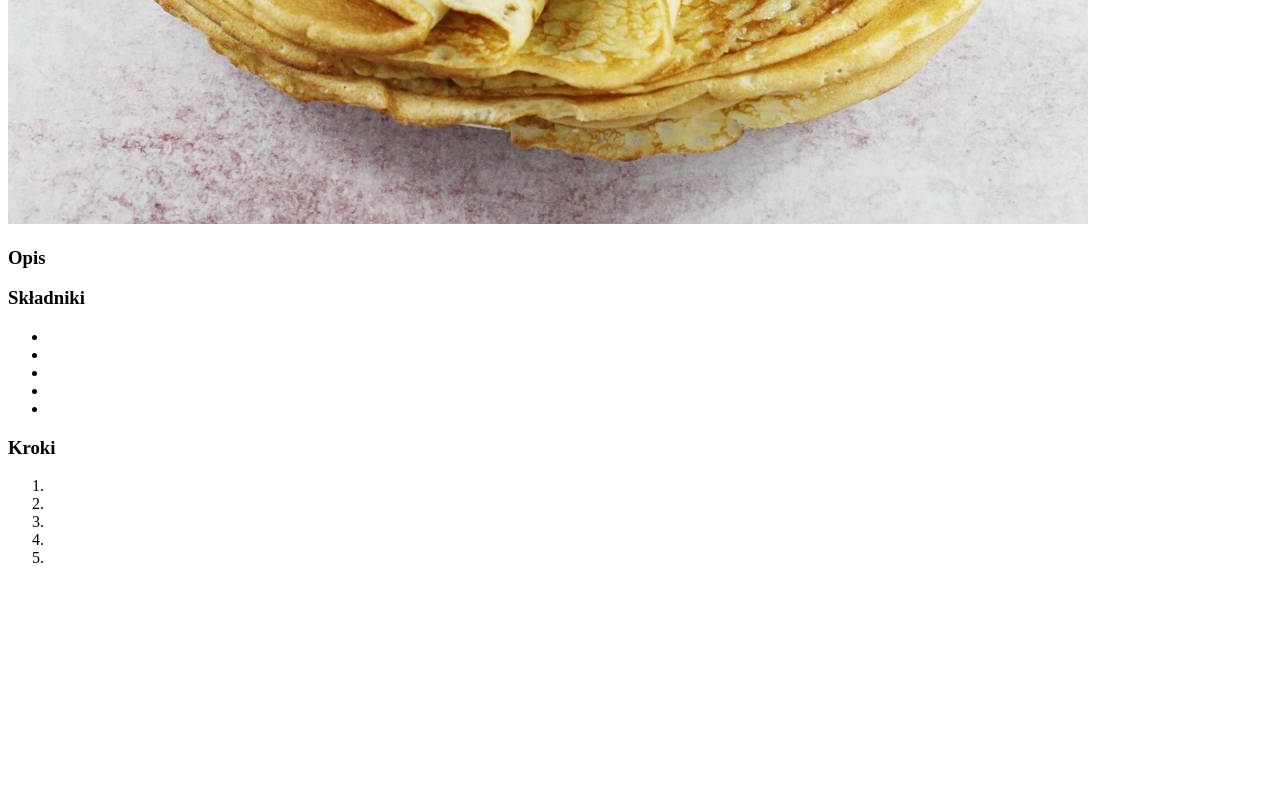
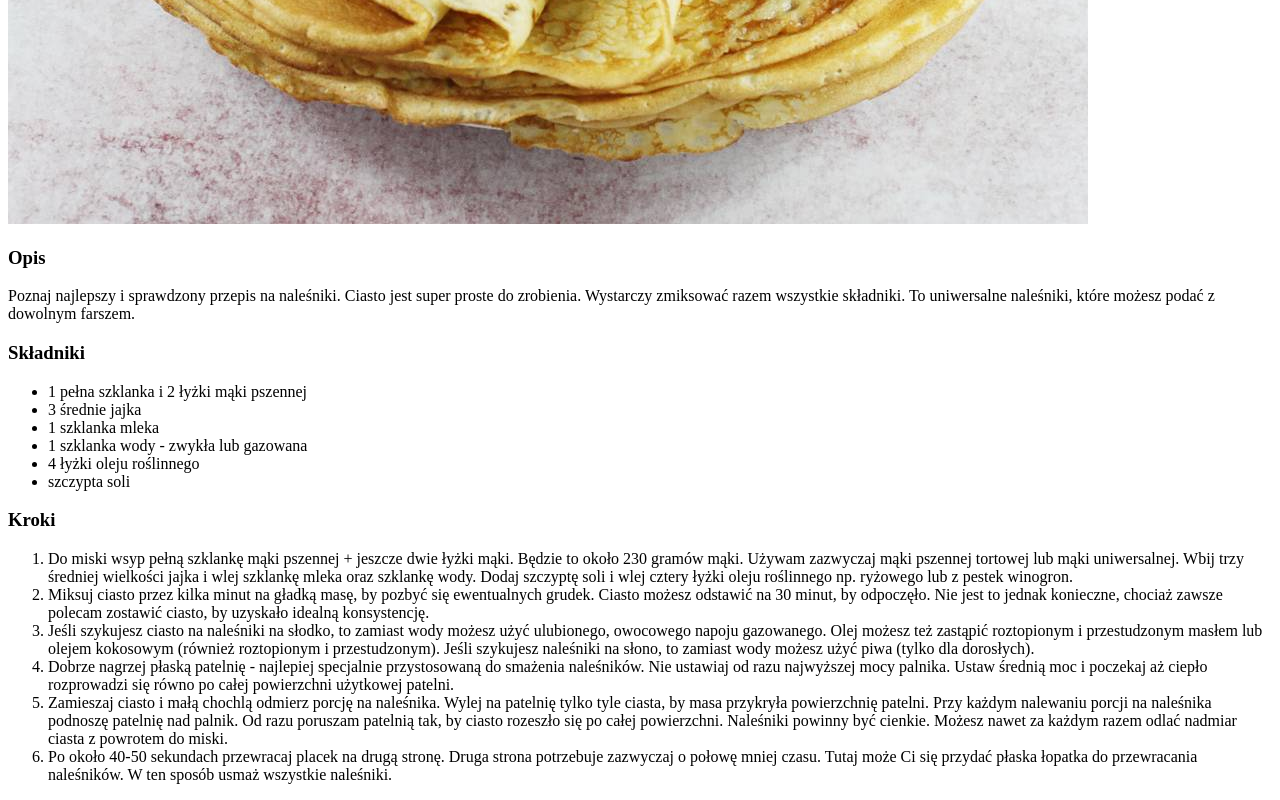
Before and after one commit to marczik/odin-recipes, a plain HTML site: page recipes/nalesniki.html in a window 1280 px wide. Shown: the part 936-1736 px from the top of the page. Before the commit the page ends 1519 px from the top, so only its background shows below. Drawn offline with Linux system fonts and the light colour scheme.

Commit message:
Uzupełniłem tekst w nalesniki.html

```diff
--- a/recipes/nalesniki.html
+++ b/recipes/nalesniki.html
@@ -12,22 +12,40 @@
     <h1>Przepis na naleśniki</h1>
     <img src="../images/nalesniki.jpg" alt="">
     <h3>Opis</h3>
-    <p></p>
+    <p>Poznaj najlepszy i sprawdzony przepis na naleśniki. Ciasto jest super proste do zrobienia. Wystarczy zmiksować
+        razem wszystkie składniki. To uniwersalne naleśniki, które możesz podać z dowolnym farszem. </p>
     <h3>Składniki</h3>
     <ul>
-        <li></li>
-        <li></li>
-        <li></li>
-        <li></li>
-        <li></li>
+        <li>1 pełna szklanka i 2 łyżki mąki pszennej</li>
+        <li>3 średnie jajka</li>
+        <li>1 szklanka mleka</li>
+        <li>1 szklanka wody - zwykła lub gazowana</li>
+        <li>4 łyżki oleju roślinnego</li>
+        <li>szczypta soli</li>
     </ul>
     <h3>Kroki</h3>
     <ol>
-        <li></li>
-        <li></li>
-        <li></li>
-        <li></li>
-        <li></li>
+        <li>Do miski wsyp pełną szklankę mąki pszennej + jeszcze dwie łyżki mąki. Będzie to około 230 gramów mąki.
+            Używam zazwyczaj mąki pszennej tortowej lub mąki uniwersalnej. Wbij trzy średniej wielkości jajka i wlej
+            szklankę mleka oraz szklankę wody. Dodaj szczyptę soli i wlej cztery łyżki oleju roślinnego np. ryżowego lub
+            z pestek winogron.</li>
+        <li>Miksuj ciasto przez kilka minut na gładką masę, by pozbyć się ewentualnych grudek. Ciasto możesz odstawić na
+            30 minut, by odpoczęło. Nie jest to jednak konieczne, chociaż zawsze polecam zostawić ciasto, by uzyskało
+            idealną konsystencję. </li>
+        <li>Jeśli szykujesz ciasto na naleśniki na słodko, to zamiast wody możesz użyć ulubionego, owocowego napoju
+            gazowanego. Olej możesz też zastąpić roztopionym i przestudzonym masłem lub olejem kokosowym (również
+            roztopionym i przestudzonym).
+            Jeśli szykujesz naleśniki na słono, to zamiast wody możesz użyć piwa (tylko dla dorosłych).</li>
+        <li>Dobrze nagrzej płaską patelnię - najlepiej specjalnie przystosowaną do smażenia naleśników. Nie ustawiaj od
+            razu najwyższej mocy palnika. Ustaw średnią moc i poczekaj aż ciepło rozprowadzi się równo po całej
+            powierzchni użytkowej patelni. </li>
+        <li>Zamieszaj ciasto i małą chochlą odmierz porcję na naleśnika. Wylej na patelnię tylko tyle ciasta, by masa
+            przykryła powierzchnię patelni. Przy każdym nalewaniu porcji na naleśnika podnoszę patelnię nad palnik. Od
+            razu poruszam patelnią tak, by ciasto rozeszło się po całej powierzchni. Naleśniki powinny być cienkie.
+            Możesz nawet za każdym razem odlać nadmiar ciasta z powrotem do miski. </li>
+        <li>Po około 40-50 sekundach przewracaj placek na drugą stronę. Druga strona potrzebuje zazwyczaj o połowę mniej
+            czasu. Tutaj może Ci się przydać płaska łopatka do przewracania naleśników. W ten sposób usmaż wszystkie
+            naleśniki. </li>
     </ol>
 </body>
 
```
